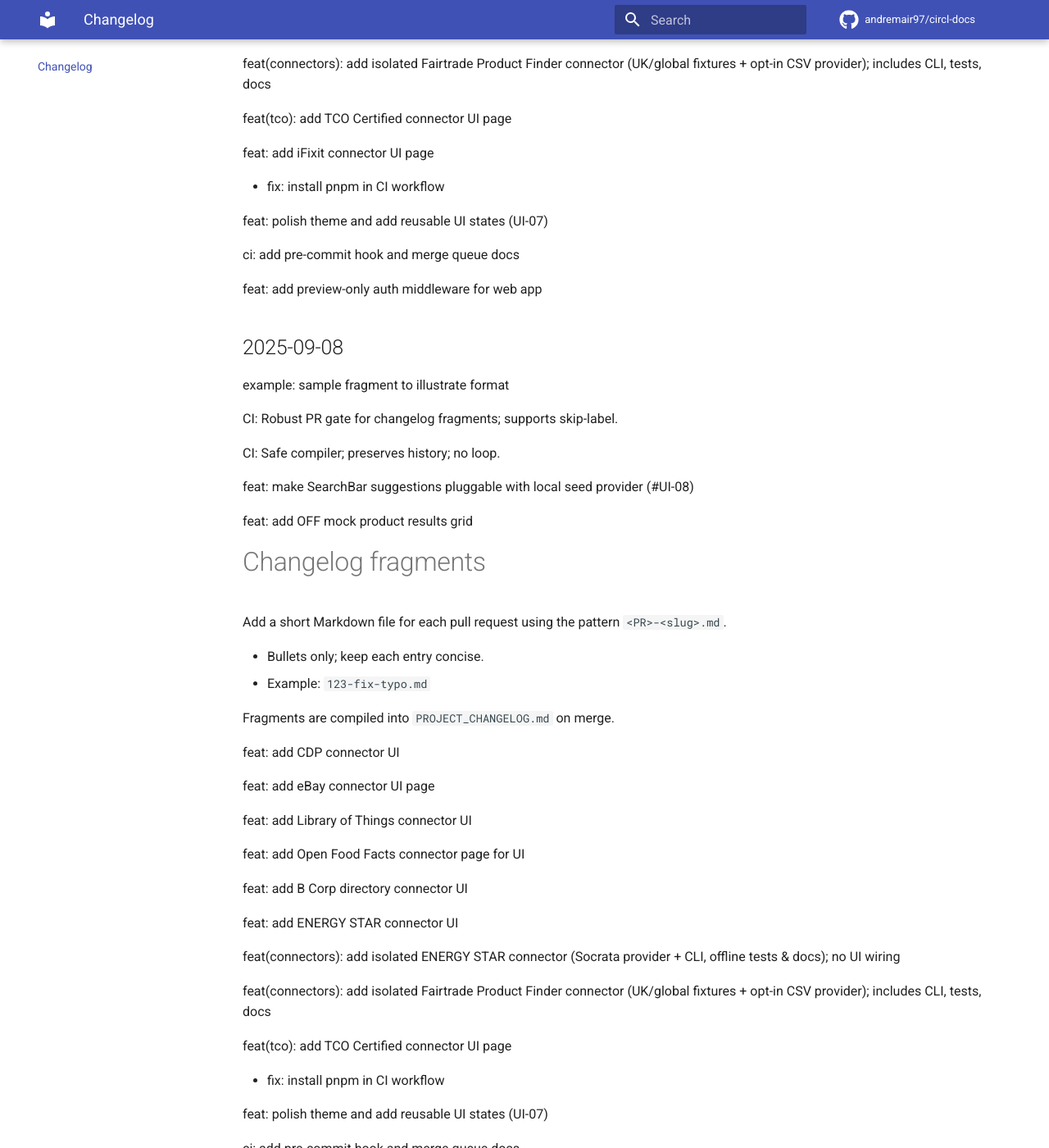
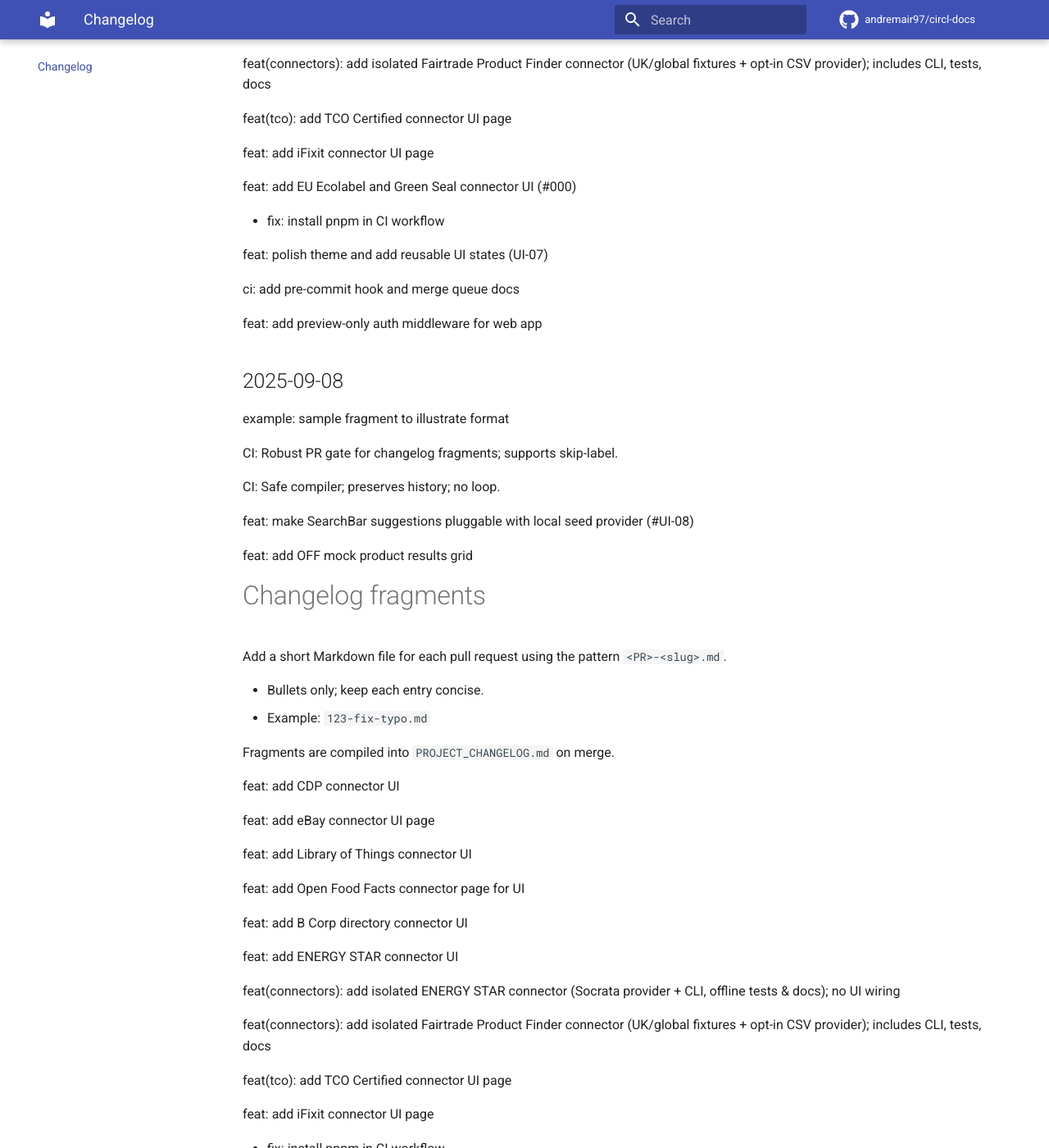
Before and after one commit to andremair97/circl-docs, an MkDocs documentation site: the page built from docs/changelog/index.md, in a window 1280 px wide and 1400 px high, scrolled down 1076 px. Shown: the whole window at 82% size. Built offline with MkDocs 1.6.1 and Material for MkDocs 9.7.7, drawn with Linux system fonts in a browser that asks for light colours; comment, search, counter and statistics services are not loaded.

Commit message:
chore(changelog): compile fragments [skip ci]

```diff
--- a/PROJECT_CHANGELOG.md
+++ b/PROJECT_CHANGELOG.md
@@ -1,4 +1,55 @@
 # PROJECT_CHANGELOG
+
+## 2025-09-08
+
+example: sample fragment to illustrate format
+
+CI: Robust PR gate for changelog fragments; supports skip-label.
+
+CI: Safe compiler; preserves history; no loop.
+
+feat: make SearchBar suggestions pluggable with local seed provider (#UI-08)
+
+feat: add OFF mock product results grid
+
+# Changelog fragments
+
+Add a short Markdown file for each pull request using the pattern `<PR>-<slug>.md`.
+
+- Bullets only; keep each entry concise.
+- Example: `123-fix-typo.md`
+
+Fragments are compiled into `PROJECT_CHANGELOG.md` on merge.
+
+feat: add CDP connector UI
+
+feat: add eBay connector UI page
+
+feat: add Library of Things connector UI
+
+feat: add Open Food Facts connector page for UI
+
+feat: add B Corp directory connector UI
+
+feat: add ENERGY STAR connector UI
+
+feat(connectors): add isolated ENERGY STAR connector (Socrata provider + CLI, offline tests & docs); no UI wiring
+
+feat(connectors): add isolated Fairtrade Product Finder connector (UK/global fixtures + opt-in CSV provider); includes CLI, tests, docs
+
+feat(tco): add TCO Certified connector UI page
+
+feat: add iFixit connector UI page
+
+feat: add EU Ecolabel and Green Seal connector UI (#000)
+
+- fix: install pnpm in CI workflow
+
+feat: polish theme and add reusable UI states (UI-07)
+
+ci: add pre-commit hook and merge queue docs
+
+feat: add preview-only auth middleware for web app
 
 ## 2025-09-08
 
```
